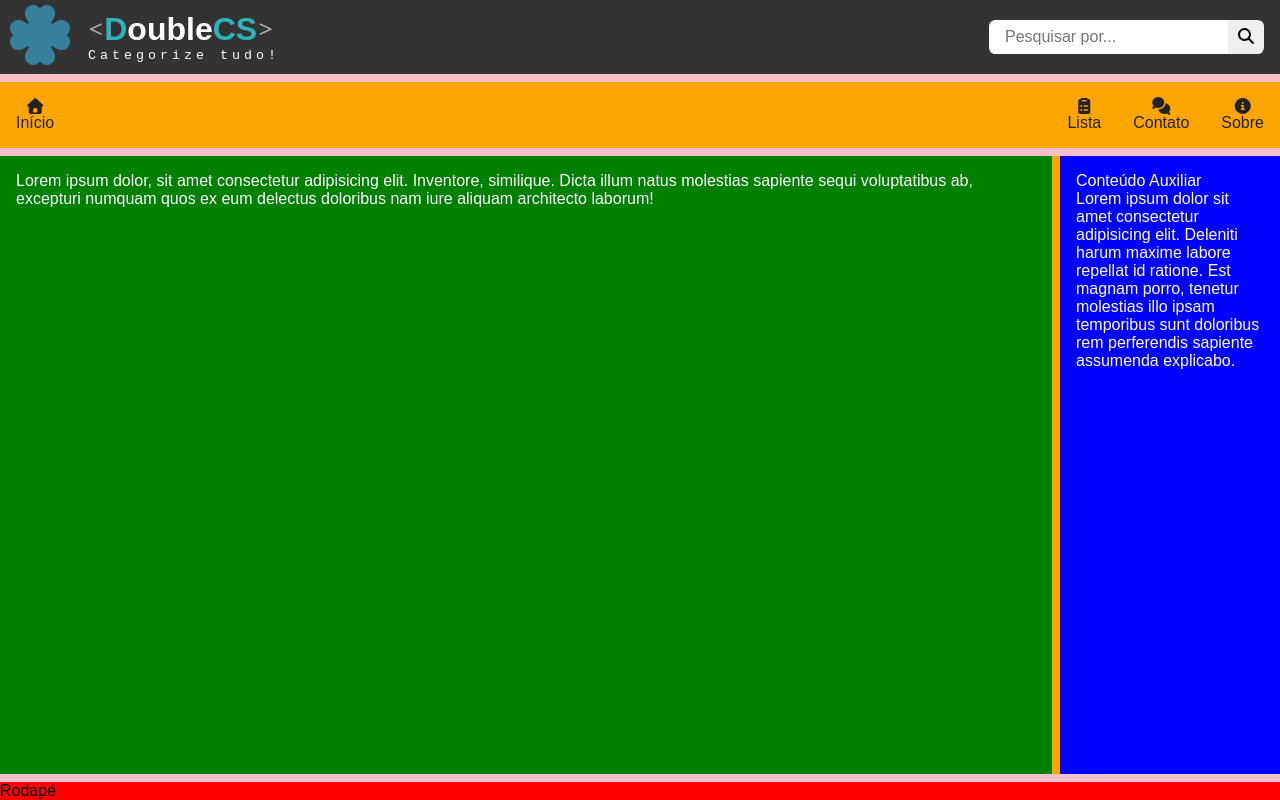
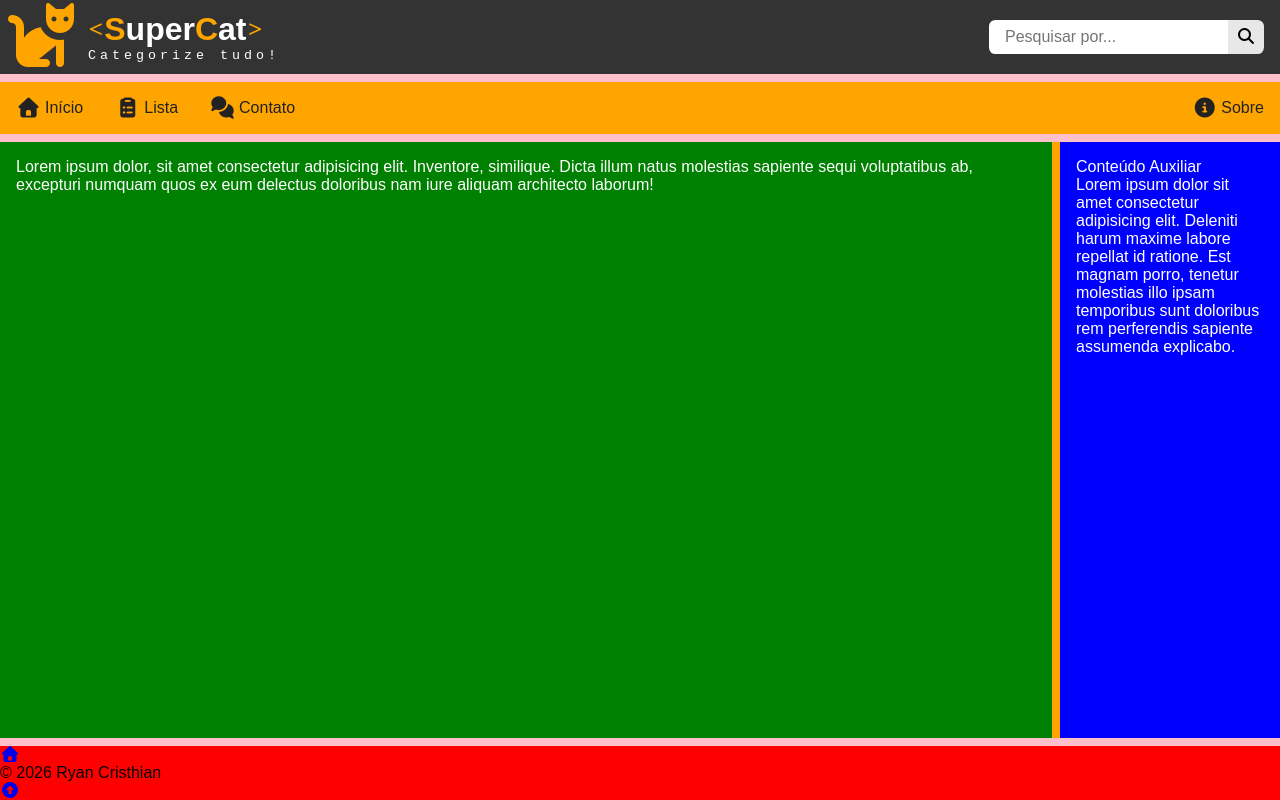
Before and after one commit to ryancs2/bomb, a plain HTML site: page index.html in a window 1280 px wide. Drawn offline with Linux system fonts and the light colour scheme.

Commit message:
rodapé...

```diff
--- a/index.html
+++ b/index.html
@@ -39,6 +39,7 @@
         }
 
 
+
         #wrap>main {
             background-color: orange;
             color: white;
@@ -64,19 +65,7 @@
         }
 
 
-        /* Media Queries - Telas maiores 768px */
 
-        @media screen and (min-width: 768px) {
-            #wrap>main {
-                flex-direction: row;
-            }
-
-            #wrap>main>aside {
-                /* flex: 0 0 220px; */
-                flex-shrink: 0;
-                flex-basis: 220px;
-            }
-        }
 
         #wrap>header {
             background-color: #333;
@@ -96,21 +85,24 @@
             padding: 1rem;
         }
 
-        .header-search input, .header-search button {
+        .header-search input,
+        .header-search button {
             /* Herda a fonte e o tamanho da fonte do body */
             font-family: inherit;
             font-size: inherit;
             border: none;
             padding: .5rem 1rem;
         }
-        .header-search input{
+
+        .header-search input {
             flex-grow: 1;
             border-radius: .4rem 0 0 .4rem;
         }
+
         .header-search button {
             border-radius: 0 .4rem .4rem 0;
             padding: .5rem;
-            background-color:(231, 231, 231)
+            background-color: rgb(231, 231, 231);
         }
 
         #wrap>header a {
@@ -119,7 +111,7 @@
 
         #wrap>header .logo {
             font-size: 4rem;
-            color: rgb(55, 128, 156);
+            color: orange;
         }
 
         #wrap>header .title {
@@ -137,17 +129,52 @@
 
         #wrap>header .title i {
             font-size: small;
-            color: rgb(173, 173, 173);
+            color: orange;
         }
 
         #wrap>header .title span {
-            color: rgb(45, 179, 184);
+            color: orange;
         }
 
         #wrap>header .title small {
             font-family: monospace;
             letter-spacing: .25rem;
         }
+
+        /* Menu principal */
+
+        #wrap>nav {
+            background-color: orange;
+            display: flex;
+            align-items: center;
+            justify-content: start;
+        }
+
+        #wrap>nav a {
+            text-decoration: none;
+            color: #222;
+            padding: 1rem;
+            transition: .2s;
+            display: flex;
+            align-items: center;
+            flex-direction: column;
+            gap: .45rem;
+        }
+
+
+        #wrap>nav a i {
+            font-size: 2rem;
+        }
+
+        #wrap>nav a:hover {
+            background-color: #222;
+            color: orange;
+        }
+
+        #wrap>nav a:last-child {
+            margin-left: auto;
+        }
+
 
         /* Media Queries - Telas maiores 768px */
 
@@ -171,36 +198,16 @@
                 justify-content: space-between;
             }
 
+            #wrap>nav a {
+                flex-direction: row;
+                gap: .25rem;
             }
 
-        /* Menu Principal */
-         #wrap>nav {
-            background-color: orange;
-            display: flex;
-            align-items: center;
-            justify-content: end;
+            #wrap>nav a i {
+                font-size: 1.25rem;
             }
 
-        #wrap>nav a {
-            text-decoration: none;
-            color: #222;
-            padding: 1rem;
-            transition: .2s;
-            display: flex;
-            align-items: center;
-            flex-direction: column;
         }
-
-        #wrap>nav a:hover {
-            background-color: #222;
-            color: orange;
-        }
-
-        #wrap>nav a:first-child {
-            margin-right: auto;
-        }
-
-
     </style>
 </head>
 
@@ -211,11 +218,11 @@
         <header>
             <!--  Logotipo e nome do site -->
             <div class="header-logo">
-                <a href="#Início" class="logo"><i class="fa-solid fa-clover"></i></a>
+                <a href="#Início" class="logo"><i class="fa-solid fa-cat fa-fw"></i></a>
                 <a href="#Início" class="title">
                     <h1>
                         <i class="fa-solid fa-less-than"></i>
-                        <span>D</span>ouble<span>CS</span>
+                        <span>S</span>uper<span>C</span>at
                         <i class="fa-solid fa-greater-than"></i>
                     </h1>
                     <small>Categorize tudo!</small>
@@ -235,6 +242,7 @@
             <a href="#Lista"><i class="fa-solid fa-clipboard-list fa-fw"></i><span>Lista</span></a>
             <a href="#Contato"><i class="fa-solid fa-comments fa-fw"></i><span>Contato</span></a>
             <a href="#Sobre"><i class="fa-solid fa-circle-info fa-fw"></i><span>Sobre</span></a>
+            <!-- <a href="#Login"><i class="fa-solid fa-right-to-bracket fa-fw"></i><span>Login</span></a> -->
         </nav>
 
         <main>
@@ -254,7 +262,11 @@
 
         </main>
 
-        <footer>Rodapé</footer>
+        <footer>
+            <a href="#Início"><i class="fa-solid fa-house fa-fw"></i></a>
+            <div>&copy; 2026 Ryan Cristhian</div>
+            <a href="#top"><i class="fa-solid fa-circle-up fa-fw"></i></a>
+        </footer>
 
     </div>
 
```
Lines whose indentation alone changed are shown as unchanged.
